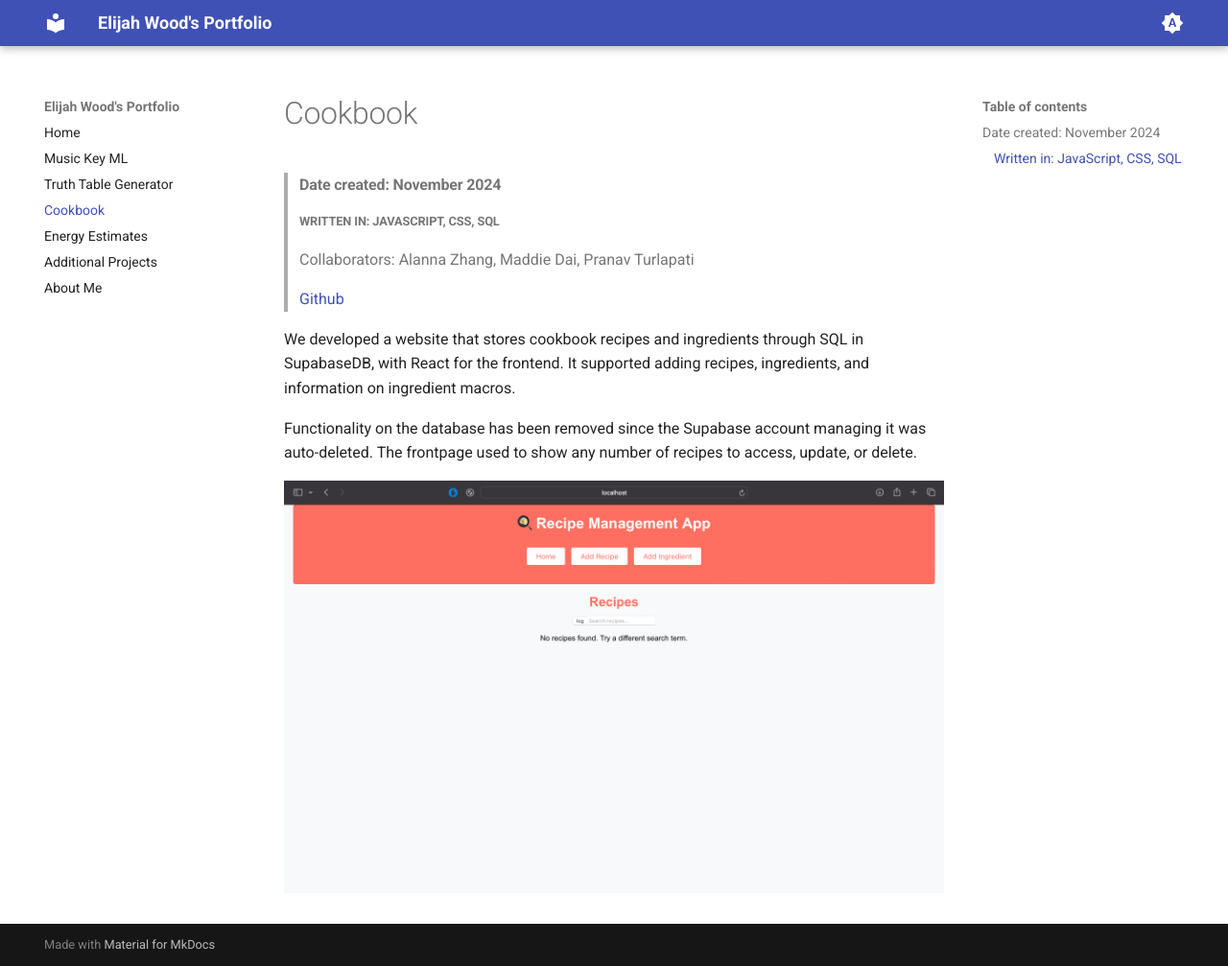
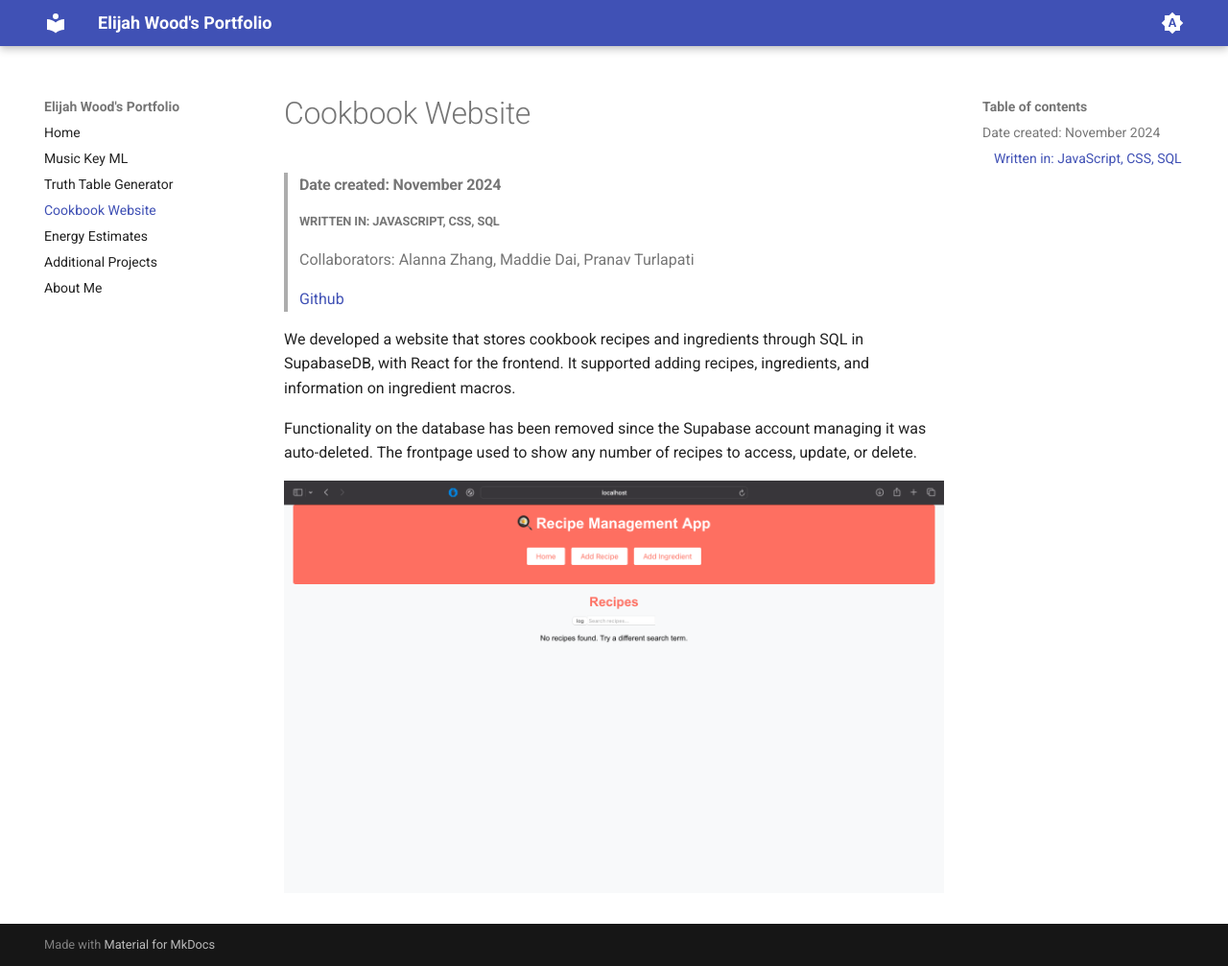
Before and after one commit to ElijahWood2003/portfolio, an MkDocs documentation site: the page built from docs/cookbook_website.md, in a window 1280 px wide and 1007 px high. Shown: the whole window at 96% size. Built offline with MkDocs 1.6.1 and Material for MkDocs 9.7.7, drawn with Linux system fonts in a browser that asks for light colours.

Commit message:
Updated cookbook

```diff
--- a/docs/cookbook_website.md
+++ b/docs/cookbook_website.md
@@ -1,4 +1,4 @@
-# Cookbook
+# Cookbook Website
 > #### Date created: November 2024
 >
 > ##### Written in: **JavaScript, CSS, SQL**
```
Also changed, not shown: docs/additional_projects.md (line endings or trailing spaces).
